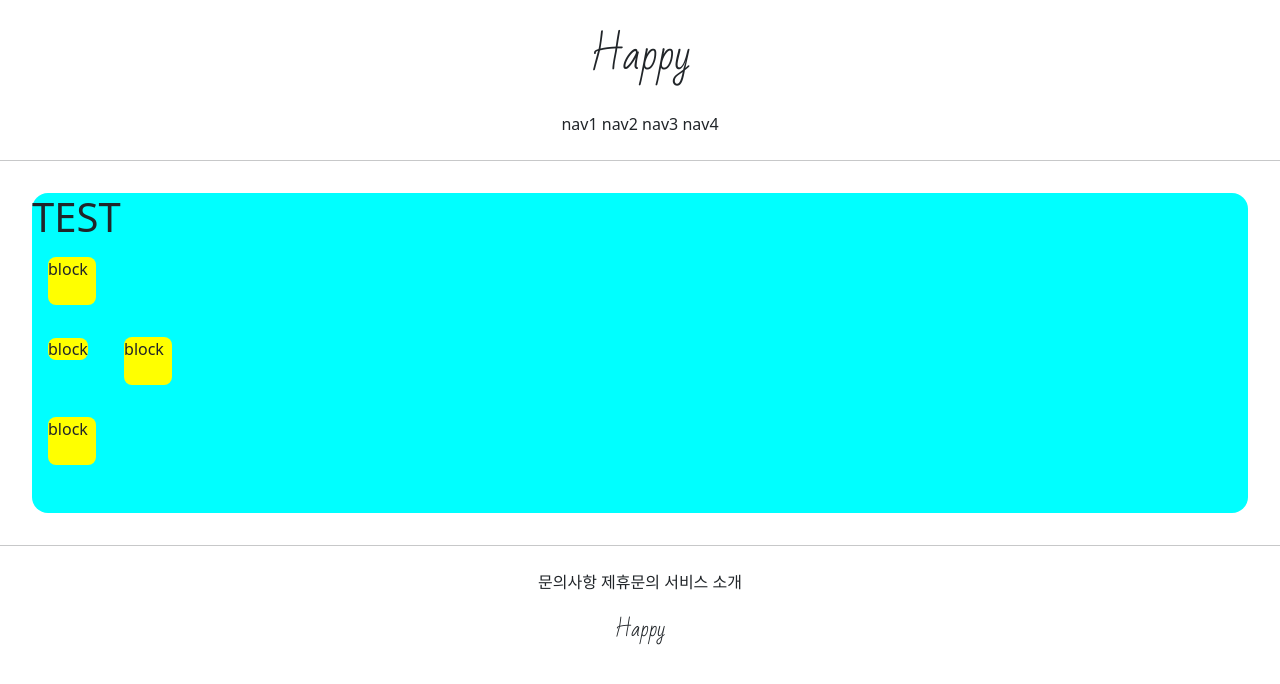
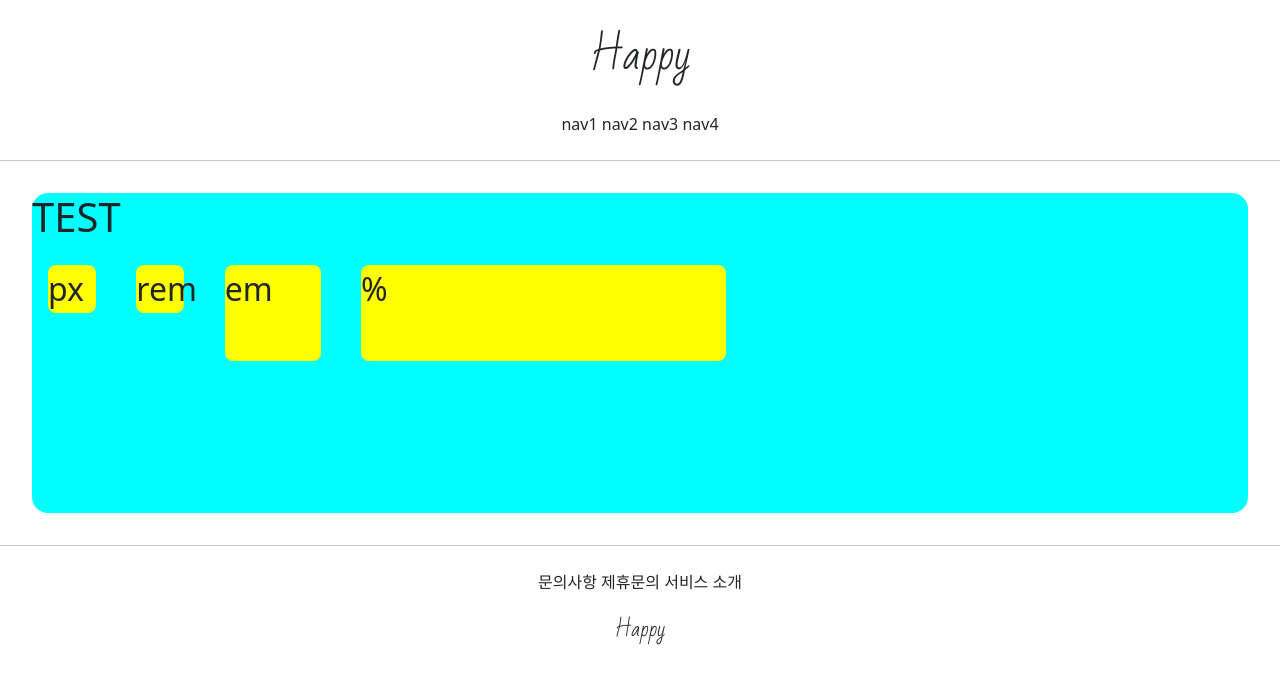
Before and after one commit to wer319452/asdf-1, a Django app: page /accounts/hello_world/ in a window 1280 px wide. Shown: the top 684 px of the page. Run offline with Django 3.2, Linux system fonts and the light colour scheme; parts of the project's set-up code (start-up, migrations or seed data) failed here and were passed over.

Commit message:
7.8 class commit 1

```diff
--- a/accountapp/templates/accountapp/hello_world.html
+++ b/accountapp/templates/accountapp/hello_world.html
@@ -9,17 +9,18 @@
             height: 48px;
             width:  48px;
             border-radius: .5rem;
+            display: inline-block;
         }
     </style>
 
-    <div style="height: 20rem; background-color: aqua; margin: 2rem; border-radius: 1rem">
+    <div style="height: 20rem; background-color: aqua;
+    margin: 2rem; border-radius: 1rem; font-size: 2rem;">
         <h1>TEST</h1>
 
-        <div class="testing" style="display: block">block</div>
-        <div class="testing" style="display: inline">block</div>
-        <div class="testing" style="display: inline-block">block</div>
-        <div class="testing" style="display: none">block</div>
-        <div class="testing">block</div>
+        <div class="testing" style="height: 48px; width: 48px;">px</div>
+        <div class="testing" style="height: 3rem; width: 3rem;">rem</div>
+        <div class="testing" style="height: 3em; width: 3em;">em</div>
+        <div class="testing" style="height: 30%; width: 30%;">%</div>
 
     </div>
 {% endblock %}
```
